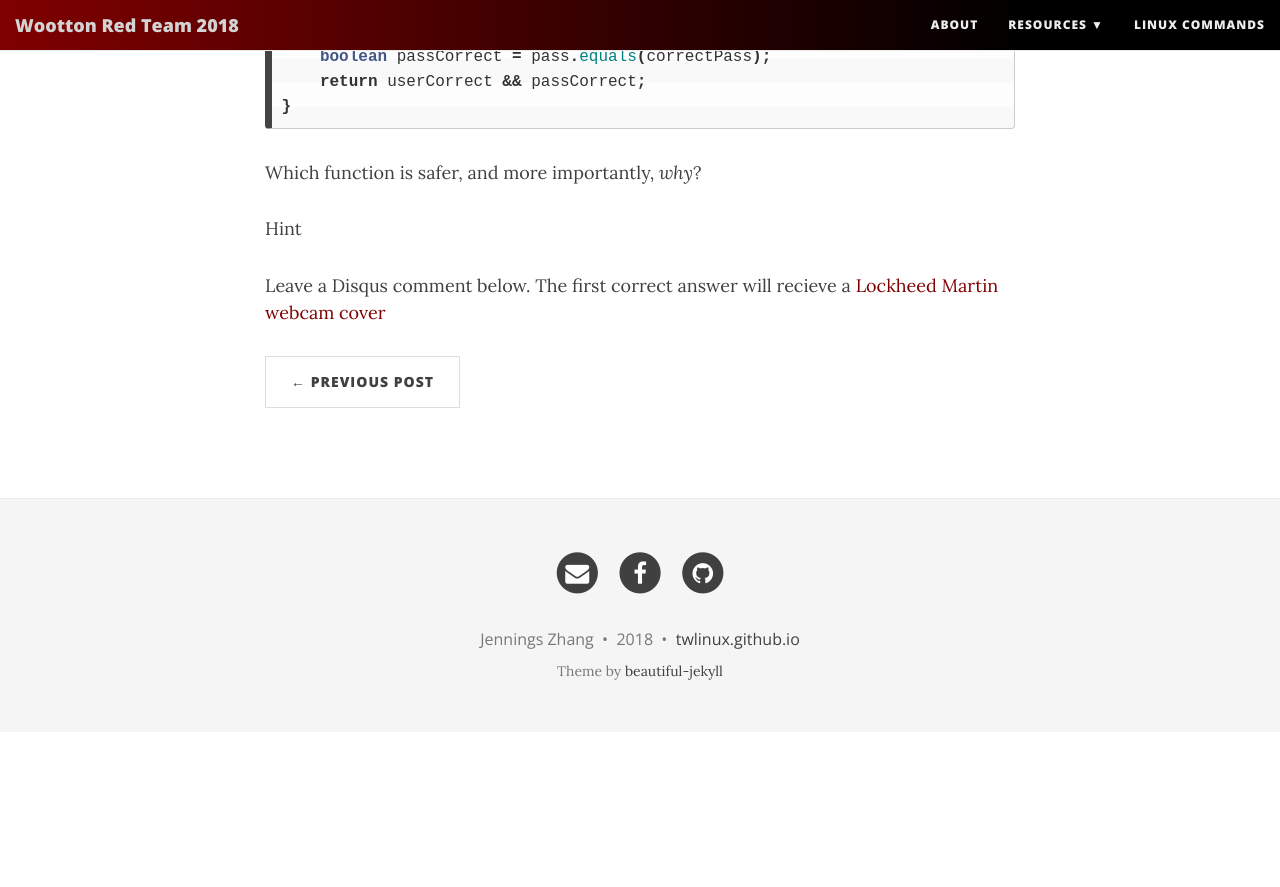
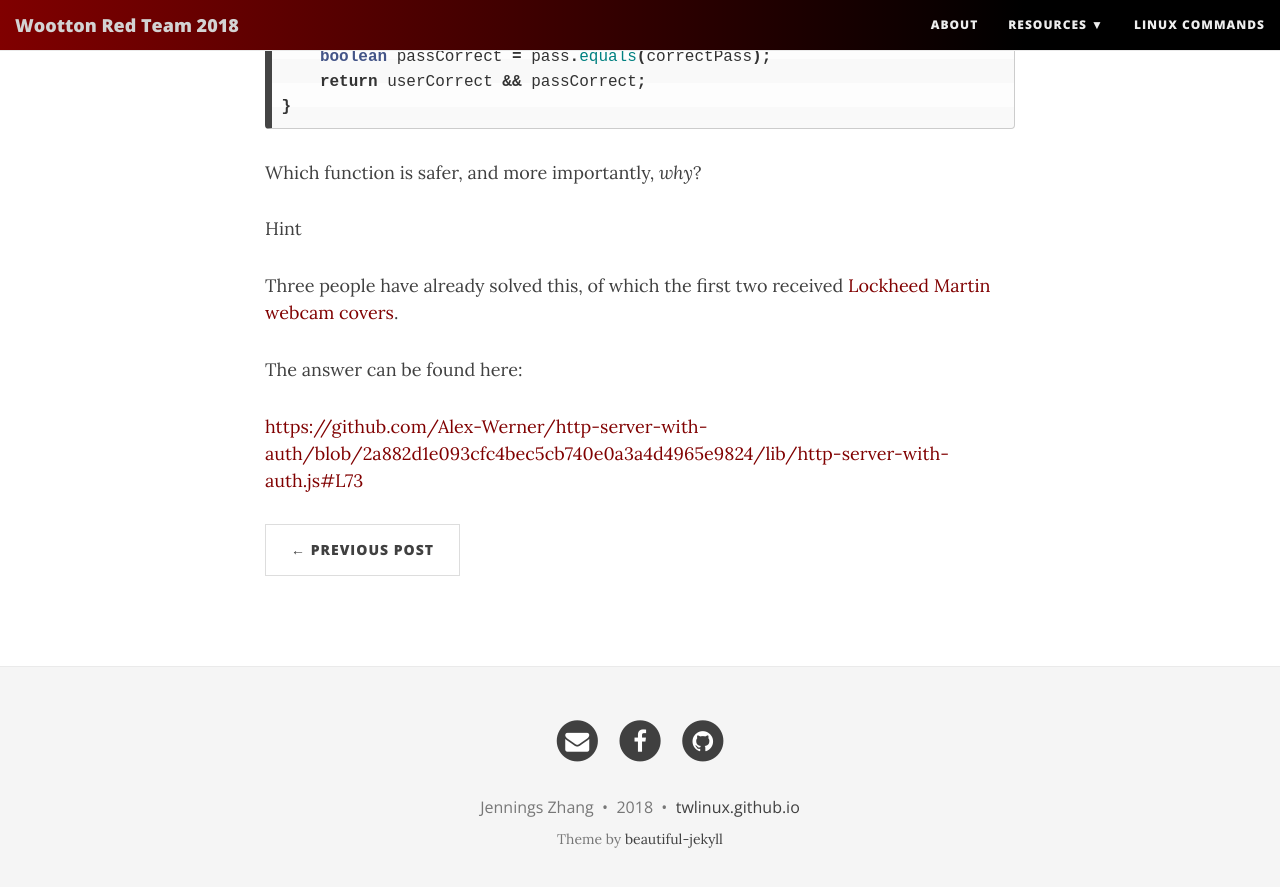
Before and after one commit to wsec/basaam0.github.io, a Jekyll site: the page built from _posts/2018-01-08-shortcircuit.md, in a window 1280 px wide and 900 px high, scrolled down 596 px. Shown: the top 887 px of the window. Built offline with Jekyll 4.4.1, drawn with Linux system fonts in a browser that asks for light colours; nearby versions of some CDN libraries; comment, search, counter and statistics services are not loaded; before the commit the page ends 1328 px from its top, so only the background shows below that.

Commit message:
Add answer link to riddle

```diff
--- a/_posts/2018-01-08-shortcircuit.md
+++ b/_posts/2018-01-08-shortcircuit.md
@@ -26,4 +26,8 @@ Which function is safer, and more importantly, *why*?
 
 <details><summary>Hint</summary>conditional short-circuiting</details>
 
-Leave a Disqus comment below. The first correct answer will recieve a [Lockheed Martin webcam cover](/2017-10-16-stickers)
+Three people have already solved this, of which the first two received [Lockheed Martin webcam covers](/2017-10-16-stickers).
+
+The answer can be found here:
+
+<https://github.com/Alex-Werner/http-server-with-auth/blob/2a882d1e093cfc4bec5cb740e0a3a4d4965e9824/lib/http-server-with-auth.js#L73>
```
